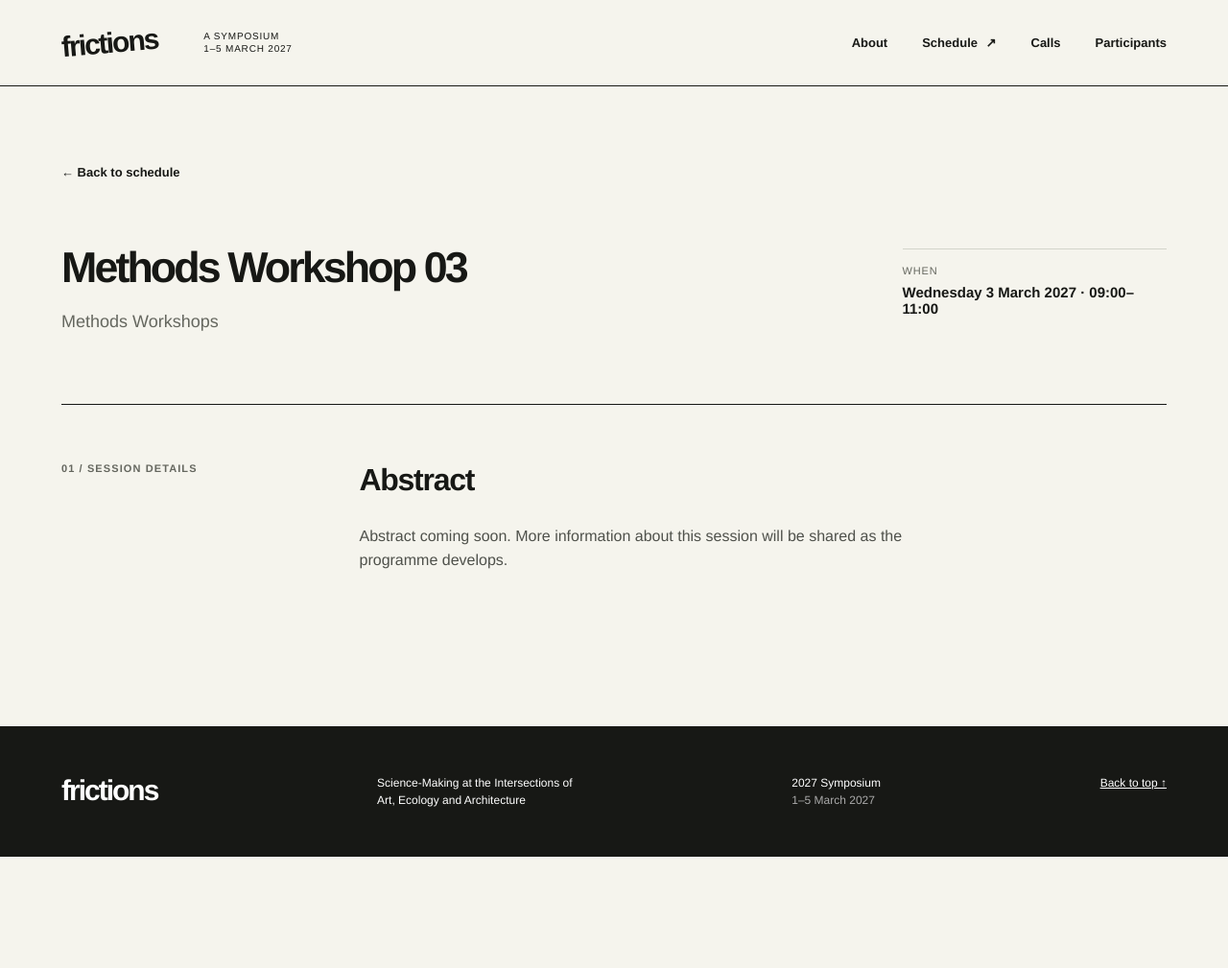
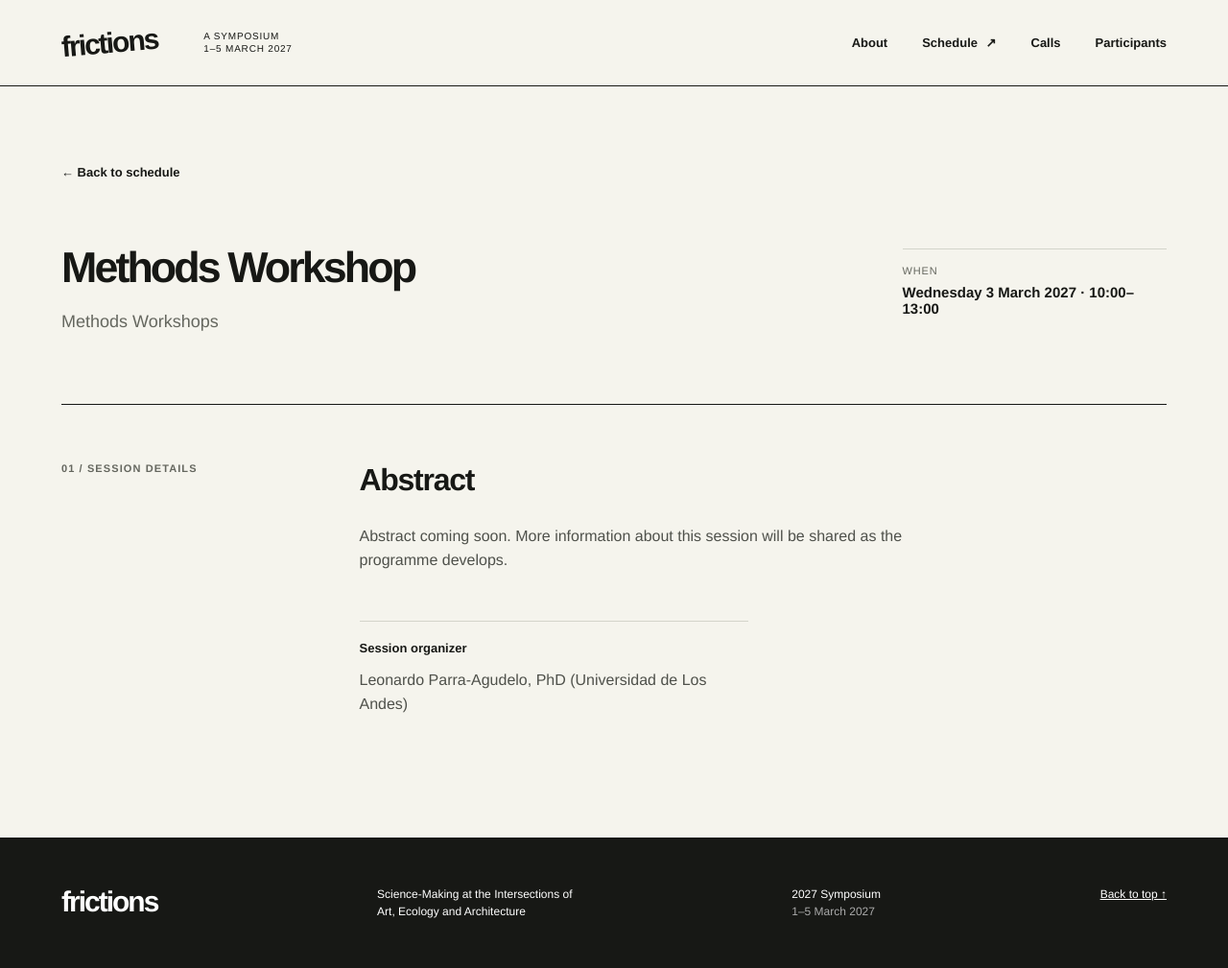
Before and after one commit to rtbs-atlas/frictions.github.io, a Jekyll site: the page built from _events/methods-workshop-3.md, in a window 1280 px wide. Shown: the whole page at 96% size. Built offline with Jekyll 4.4.1, drawn with Linux system fonts in a browser that asks for light colours; before the commit the page ends 900 px from its top, so only the background shows below that.

Commit message:
Update Methods Workshop 03 details

```diff
--- a/_events/methods-workshop-3.md
+++ b/_events/methods-workshop-3.md
@@ -1,13 +1,13 @@
 ---
-title: Methods Workshop 03
+title: Methods Workshop
 category: Methods Workshops
 kind: workshop
 day: 3
-time: "09:00–11:00"
-slot: 9
-length: 2
+time: "10:00–13:00"
+slot: 10
+length: 3
 venue: ""
-session_organizer: ""
+session_organizer: "Leonardo Parra-Agudelo, PhD (Universidad de Los Andes)"
 speakers: []
 participants: []
 respondents: []
```
